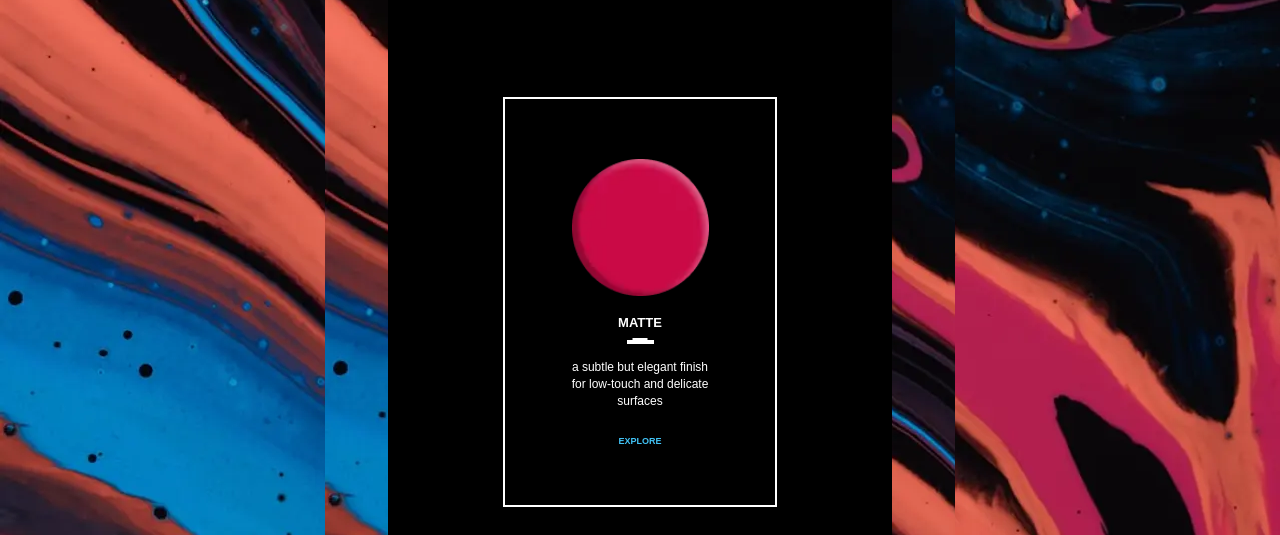
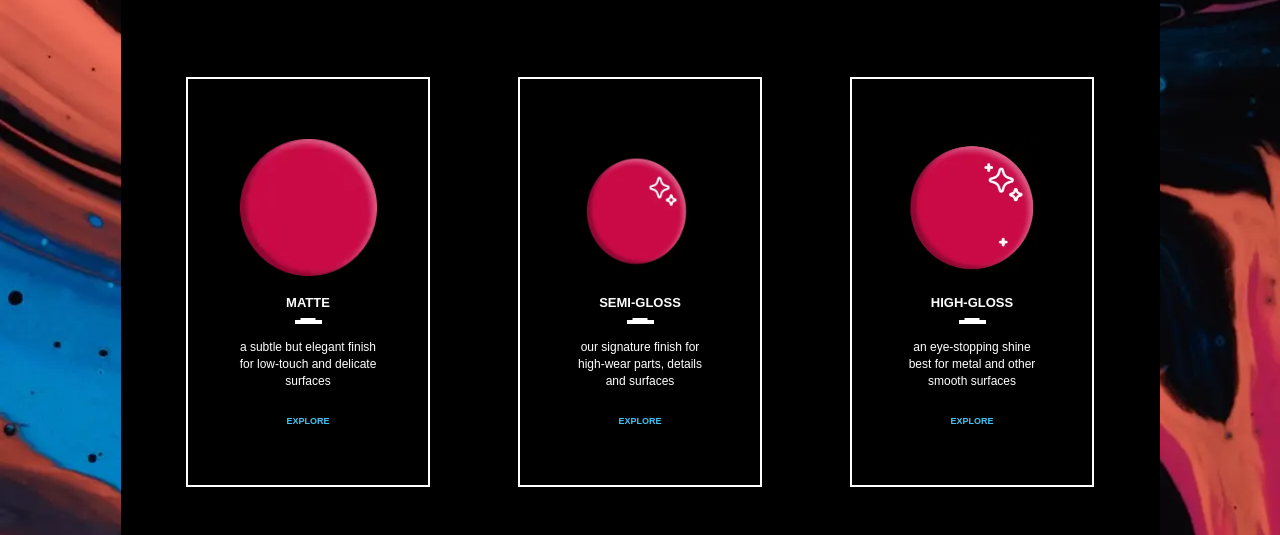
Before and after one commit to Almazik2013/mini-project-adaptive, a plain HTML site: page index.html in a window 1280 px wide. Shown: the part 265-800 px from the top of the page. Drawn offline with Linux system fonts and the light colour scheme.

Commit message:
mini-project-adaptive-fixed-bag

```diff
--- a/style.css
+++ b/style.css
@@ -439,6 +439,7 @@
 
     main {
         background-image: url(./img/backround.webp);
+        background: no-repeat;
         margin: 0px;
         width: 100%;
         height: 100%;
@@ -467,16 +468,18 @@
 
     section {
         background-color: black;
-        width: 80%;
+        width: 130%;
         margin: 50px;
+        padding-left: 110px;
+        padding-right: 110px;
     }
 
     .container-card {
         display: flex;
         justify-content: center;
-        gap: 40px;
-        flex-wrap: wrap;
-        margin: 80px 0px 80px 0px;
+        gap: 88px;
+        margin-top: 60px;
+        margin-bottom: 80px;
     }
 
     .card {
```
